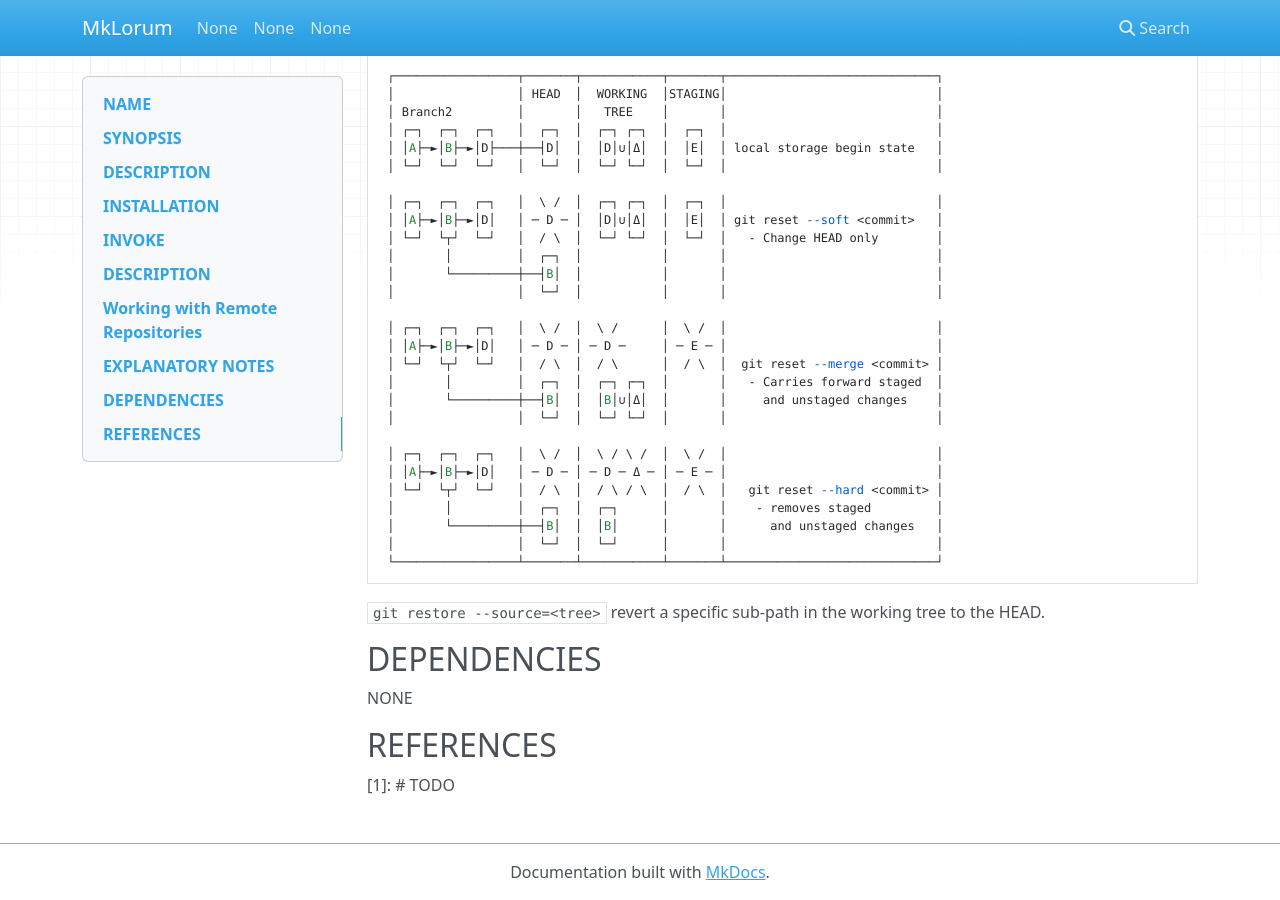
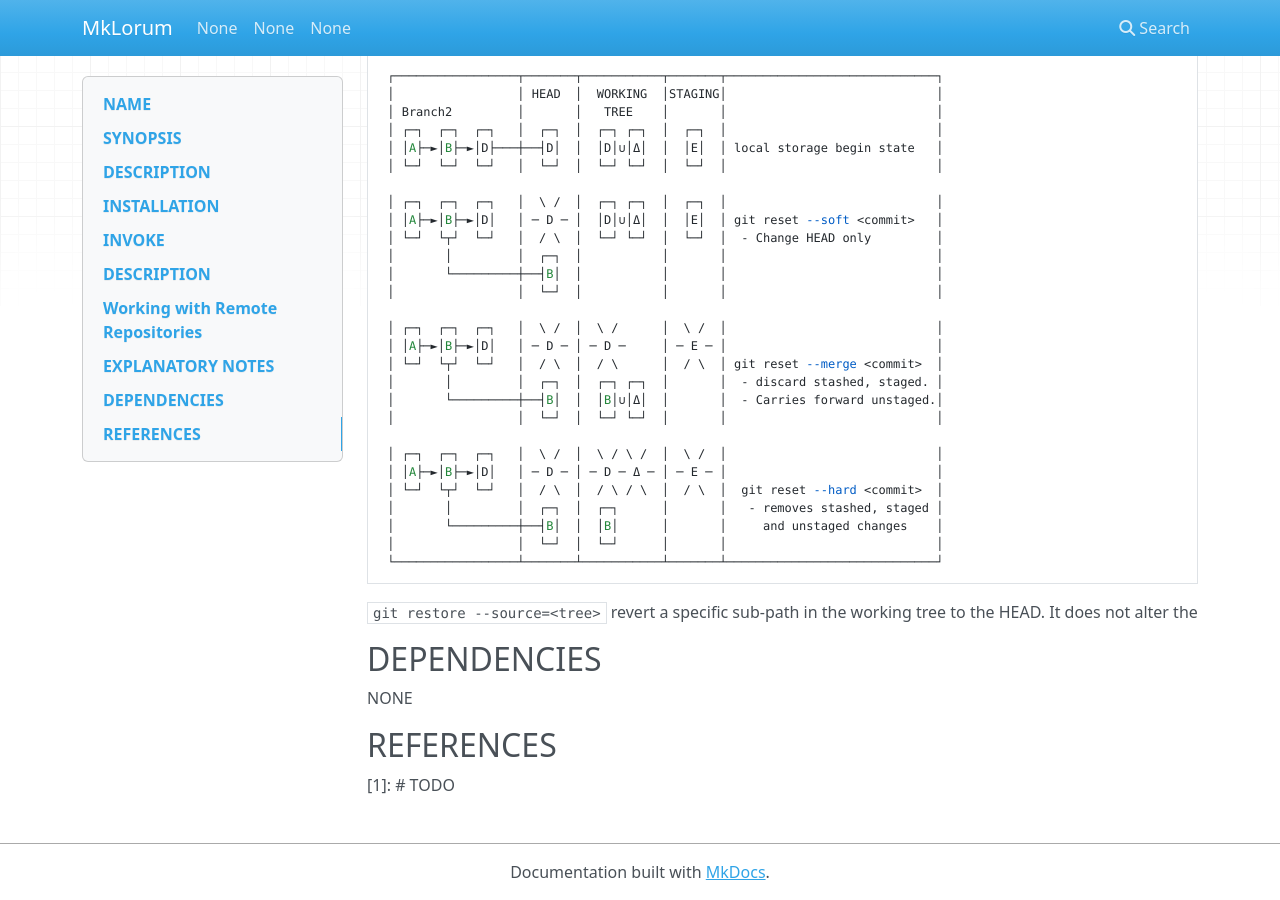
Before and after one commit to dank8/MinimumViableOperate, an MkDocs documentation site: the page built from docs/com.git-scm/git-mvo.md, in a window 1280 px wide and 900 px high, scrolled down 6029 px. Built offline with MkDocs 1.6.1, drawn with Linux system fonts in a browser that asks for light colours; nearby versions of some CDN libraries; some of the changed text lies outside the part shown.

Commit message:
updated sentance strcture.

````diff
--- a/docs/com.git-scm/git-mvo.md
+++ b/docs/com.git-scm/git-mvo.md
@@ -341,28 +341,28 @@ Optionally specify a <commit> index to change the local HEAD to a different comm
 
  │ ┌─┐  ┌─┐  ┌─┐   │  \ /  │  ┌─┐ ┌─┐  │  ┌─┐  │                             │
  │ │A├─►│B├─►│D│   │ ─ D ─ │  │D│∪│Δ│  │  │E│  │ git reset --soft <commit>   │
- │ └─┘  └┬┘  └─┘   │  / \  │  └─┘ └─┘  │  └─┘  │   - Change HEAD only        │
+ │ └─┘  └┬┘  └─┘   │  / \  │  └─┘ └─┘  │  └─┘  │  - Change HEAD only         │
  │       │         │  ┌─┐  │           │       │                             │
  │       └─────────┼──┤B│  │           │       │                             │
  │                 │  └─┘  │           │       │                             │
 
  │ ┌─┐  ┌─┐  ┌─┐   │  \ /  │  \ /      │  \ /  │                             │
  │ │A├─►│B├─►│D│   │ ─ D ─ │ ─ D ─     │ ─ E ─ │                             │
- │ └─┘  └┬┘  └─┘   │  / \  │  / \      │  / \  │  git reset --merge <commit> │
- │       │         │  ┌─┐  │  ┌─┐ ┌─┐  │       │   - Carries forward staged  │
- │       └─────────┼──┤B│  │  │B│∪│Δ│  │       │     and unstaged changes    │
+ │ └─┘  └┬┘  └─┘   │  / \  │  / \      │  / \  │ git reset --merge <commit>  │
+ │       │         │  ┌─┐  │  ┌─┐ ┌─┐  │       │  - discard stashed, staged. │
+ │       └─────────┼──┤B│  │  │B│∪│Δ│  │       │  - Carries forward unstaged.│
  │                 │  └─┘  │  └─┘ └─┘  │       │                             │
 
  │ ┌─┐  ┌─┐  ┌─┐   │  \ /  │  \ / \ /  │  \ /  │                             │
  │ │A├─►│B├─►│D│   │ ─ D ─ │ ─ D ─ Δ ─ │ ─ E ─ │                             │
- │ └─┘  └┬┘  └─┘   │  / \  │  / \ / \  │  / \  │   git reset --hard <commit> │
- │       │         │  ┌─┐  │  ┌─┐      │       │    - removes staged         │
- │       └─────────┼──┤B│  │  │B│      │       │      and unstaged changes   │
+ │ └─┘  └┬┘  └─┘   │  / \  │  / \ / \  │  / \  │  git reset --hard <commit>  │
+ │       │         │  ┌─┐  │  ┌─┐      │       │   - removes stashed, staged │
+ │       └─────────┼──┤B│  │  │B│      │       │     and unstaged changes    │
  │                 │  └─┘  │  └─┘      │       │                             │
  └─────────────────┴───────┴───────────┴───────┴─────────────────────────────┘
 ```
 
-`git restore --source=<tree>` revert a specific sub-path in the working tree to the HEAD.
+`git restore --source=<tree>` revert a specific sub-path in the working tree to the HEAD.  It does not alter the
 
 
 ## DEPENDENCIES
````
Also changed, not shown: other parts of docs/com.git-scm/git-mvo.md (+2 -2 lines).
